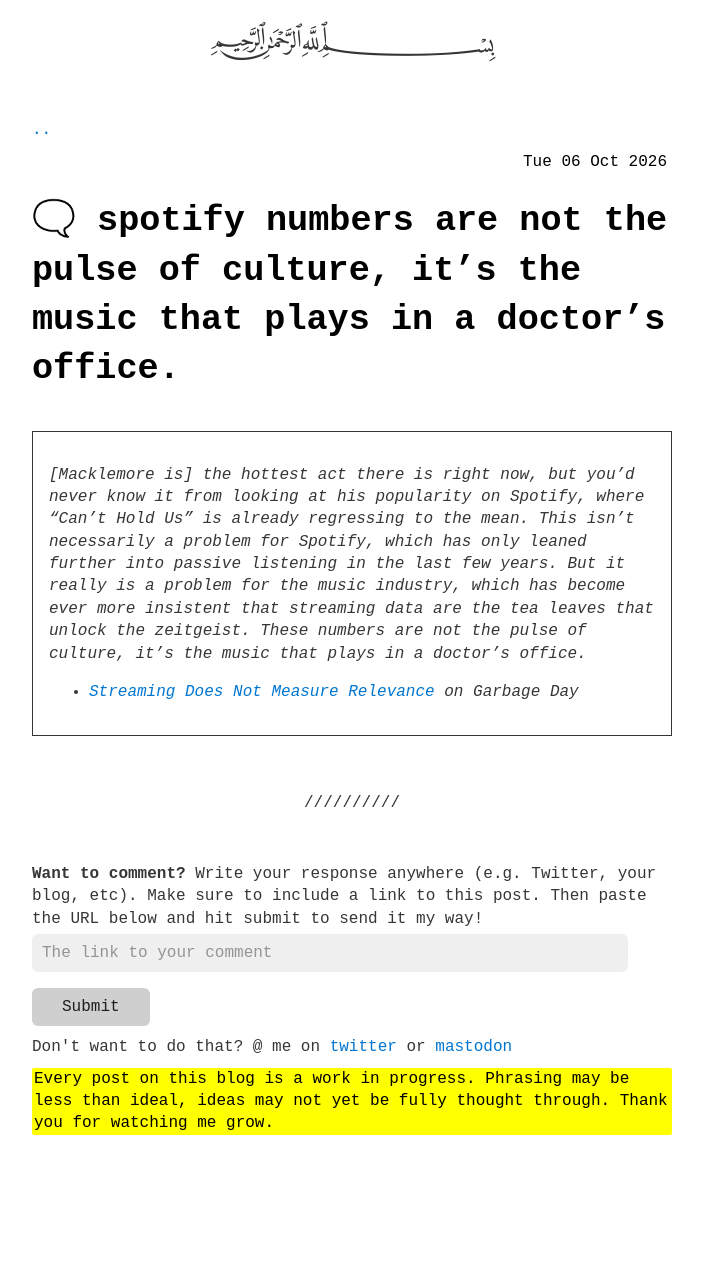
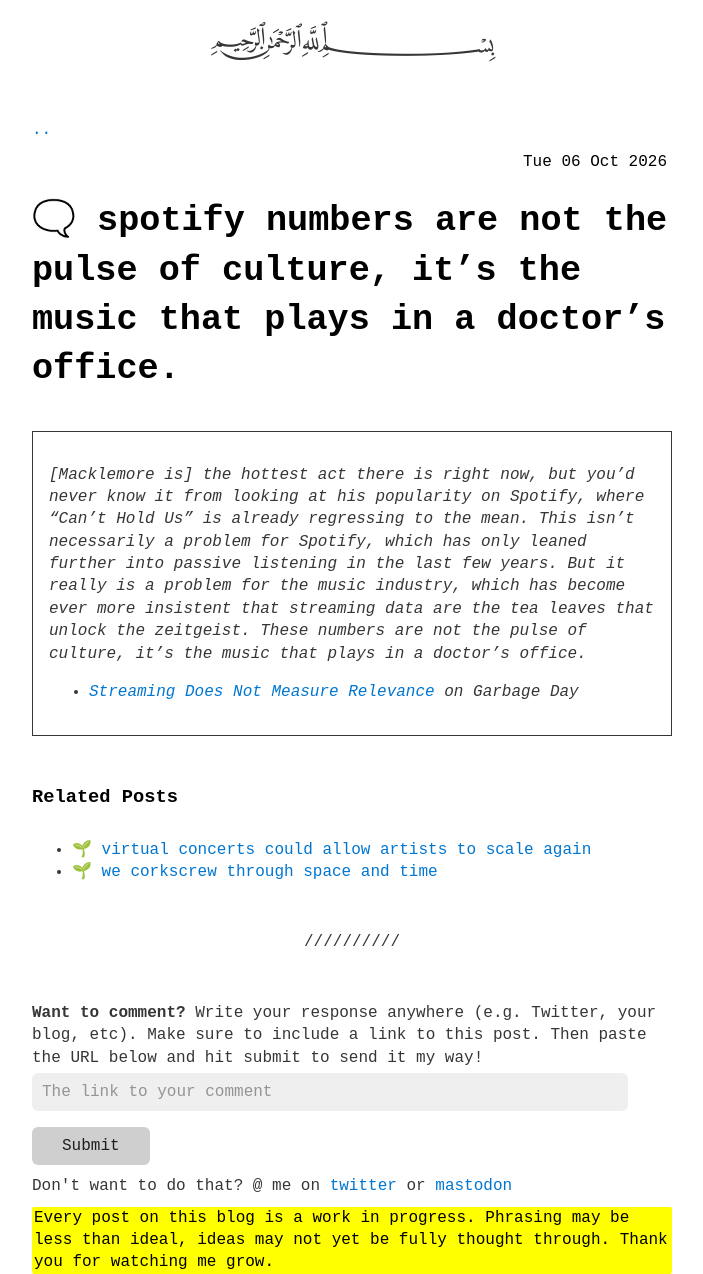
Before and after one commit to person-al/person-al.github.io, a Jekyll site: the page built from _posts/2026-10-06-spotify-numbers-are-not-the-pulse-of-culture-it-s-the-music.md, in a window 1280 px wide. Shown: the whole page, without its empty margins (288-991 px from the left). Built offline with Jekyll 4.4.1, drawn with Linux system fonts in a browser that asks for light colours; before the commit the page ends 1135 px from its top, so only the background shows below that.

Commit message:
Update post: 🗨️ spotify numbers are not the pulse of culture, it’s the music that plays in a doctor’s office.

```diff
--- a/_posts/2026-10-06-spotify-numbers-are-not-the-pulse-of-culture-it-s-the-music.md
+++ b/_posts/2026-10-06-spotify-numbers-are-not-the-pulse-of-culture-it-s-the-music.md
@@ -7,3 +7,8 @@
 
 > [Macklemore is] the hottest act there is right now, but you’d never know it from looking at his popularity on Spotify, where “Can’t Hold Us” is already regressing to the mean. This isn’t necessarily a problem for Spotify, which has only leaned further into passive listening in the last few years. But it really is a problem for the music industry, which has become ever more insistent that streaming data are the tea leaves that unlock the zeitgeist. These numbers are not the pulse of culture, it’s the music that plays in a doctor’s office.
 -  [Streaming Does Not Measure Relevance](https://www.garbageday.email/p/streaming-does-not-measure-relevance) on _Garbage Day_
+
+
+###  Related Posts
+ - [🌱 virtual concerts could allow artists to scale again]({{ site.baseurl }}{% post_url 2021-12-29-🌱-virtual-concerts-could-allow-artists-to-scale-again %})
+- [🌱 we corkscrew through space and time]({{ site.baseurl }}{% post_url 2026-04-27-🌱-we-corkscrew-through-space-and-time %})
```
